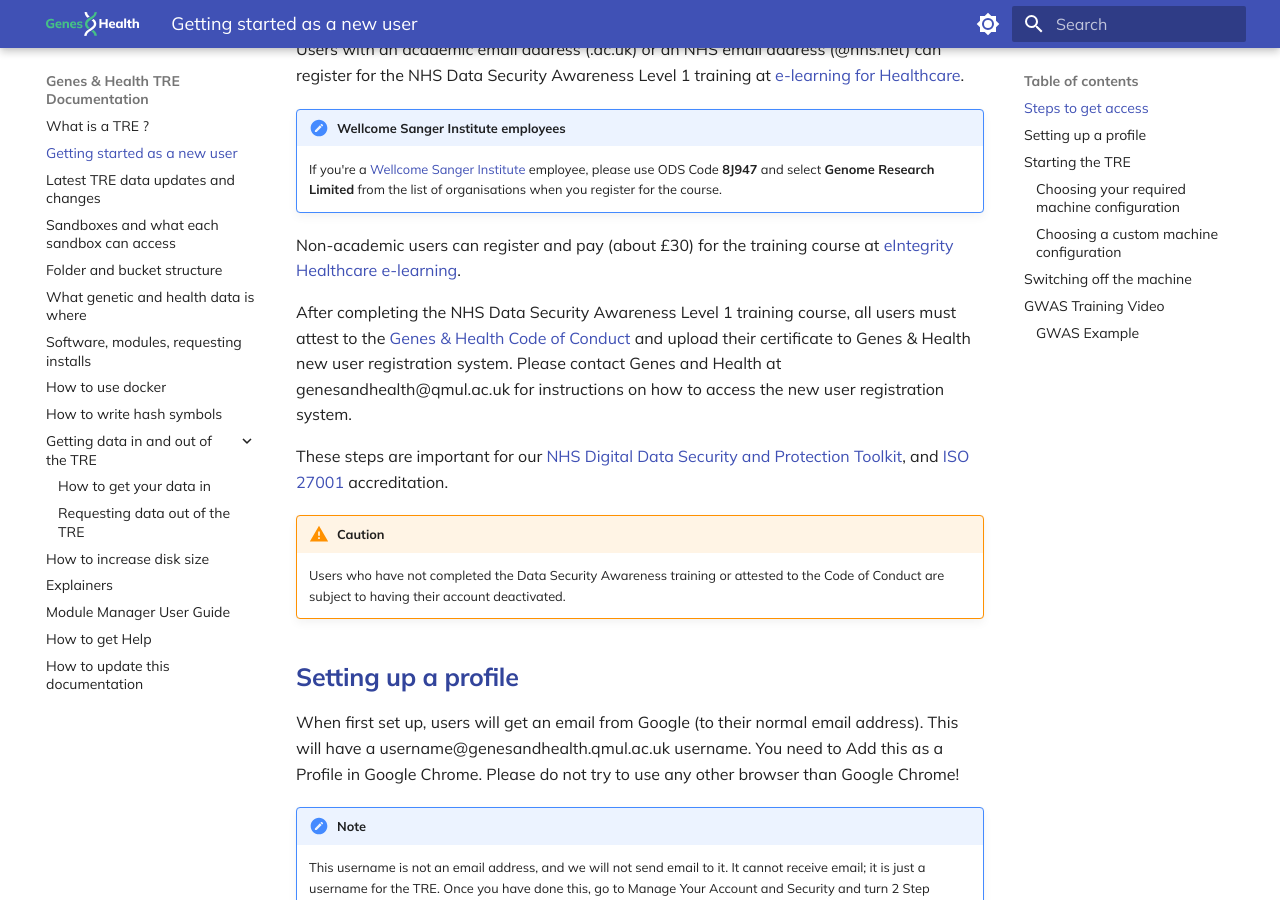
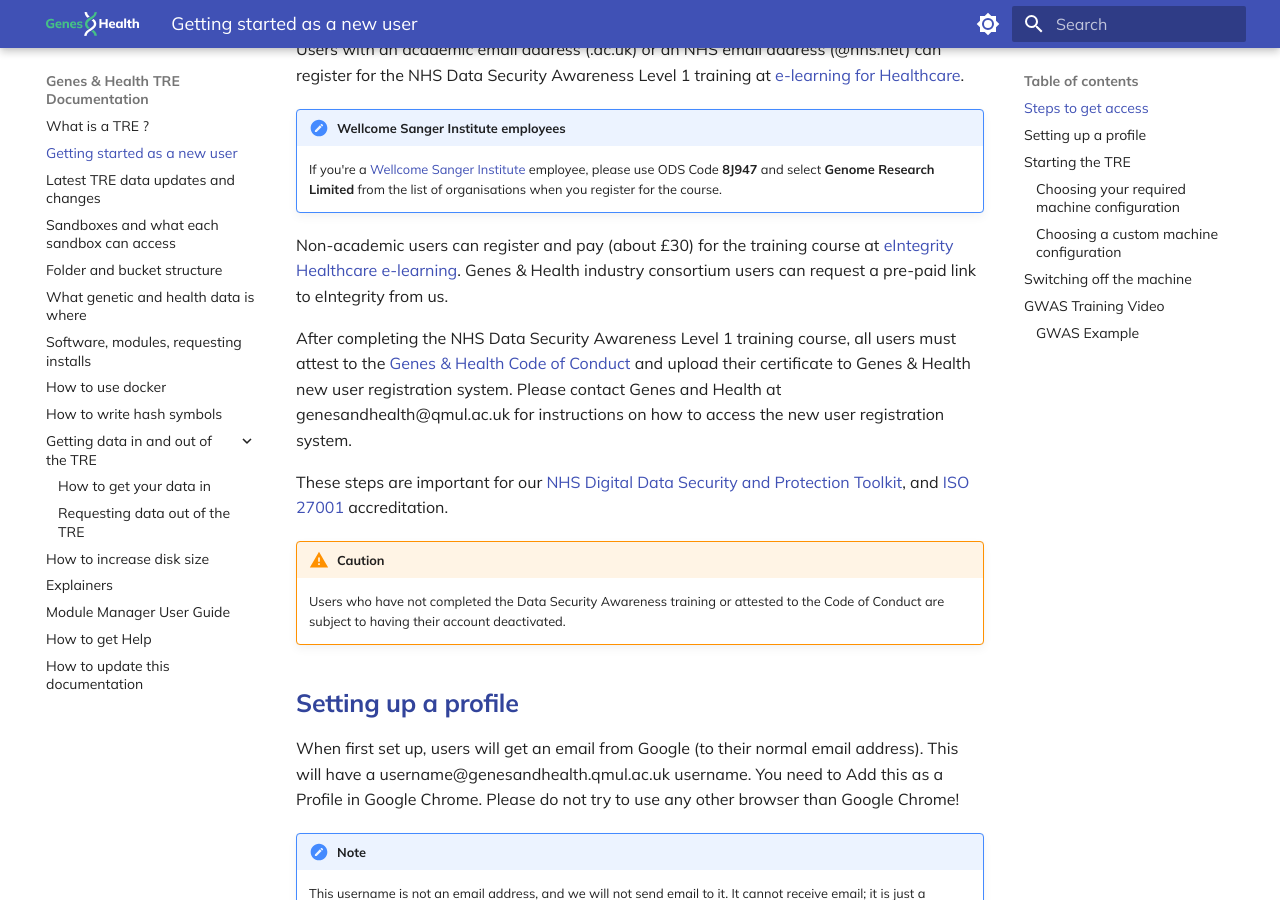
Before and after one commit to genes-and-health/TRE-documentation-v3, an MkDocs documentation site: the page built from docs/getting-started-as-a-new-user.md, in a window 1280 px wide and 900 px high, scrolled down 310 px. Built offline with MkDocs 1.6.1 and Material for MkDocs 9.7.7, drawn with Linux system fonts in a browser that asks for light colours; comment, search, counter and statistics services are not loaded.

Commit message:
Update getting-started-as-a-new-user.md
minor text edit

```diff
--- a/docs/getting-started-as-a-new-user.md
+++ b/docs/getting-started-as-a-new-user.md
@@ -9,7 +9,7 @@
 Users with an academic email address (.ac.uk) or an NHS email address (@nhs.net) can register for the NHS Data Security Awareness Level 1 training at [e-learning for Healthcare](https://portal.e-lfh.org.uk/Component/Details/544034).
 !!! note "Wellcome Sanger Institute employees"
 	If you're a [Wellcome Sanger Institute](https://www.sanger.ac.uk/) employee, please use ODS Code **8J947** and select **Genome Research Limited** from the list of organisations when you register for the course.
-Non-academic users can register and pay (about £30) for the training course at [eIntegrity Healthcare e-learning](https://www.eintegrity.org/healthcare-course/data-security-awareness-from-smc/).
+Non-academic users can register and pay (about £30) for the training course at [eIntegrity Healthcare e-learning](https://www.eintegrity.org/healthcare-course/data-security-awareness-from-smc/). Genes & Health industry consortium users can request a pre-paid link to eIntegrity from us.
 
 After completing the NHS Data Security Awareness Level 1 training course, all users must attest to the [Genes & Health Code of Conduct](https://e4c14f23.tre-documentation.pages.dev/assets/files/TRE_User_Code_of_Conduct_5.0-4fb0174879dd67ccf5dc610fd014d9c2.pdf) and upload their certificate to Genes & Health new user registration system. Please contact Genes and Health at genesandhealth@qmul.ac.uk for instructions on how to access the new user registration system.
 
```
